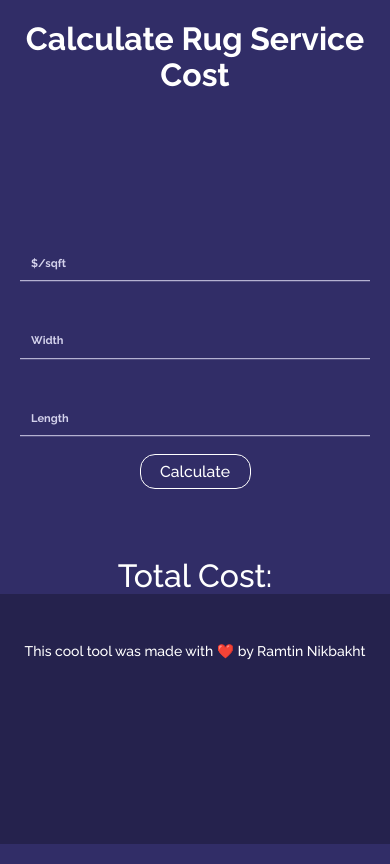
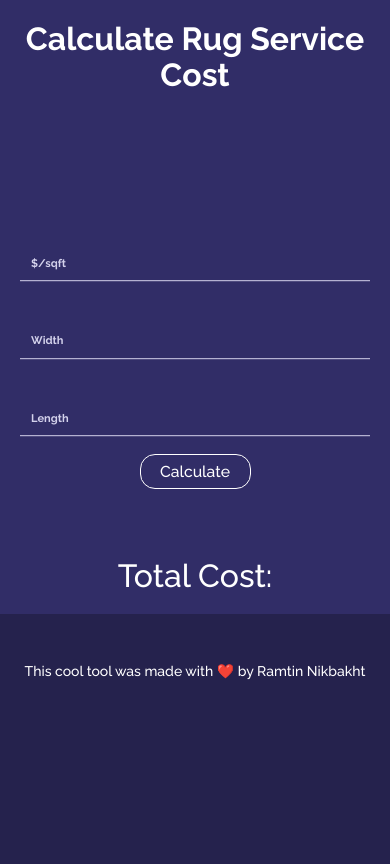
Before and after one commit to ramtinnikbakht/RugServiceApp, a plain HTML site: page index.html in a window 390 px wide. Drawn offline with nearby package versions, Linux system fonts and the light colour scheme.

Commit message:
Add media query to change position attribute of footer to relative once viewport reaches width of 600px

```diff
--- a/css/style.css
+++ b/css/style.css
@@ -44,3 +44,9 @@ button:hover {
 input.input__field {
 	padding-left: 55px;
 }
+
+@media only screen and (max-width: 600px) {
+	.footer {
+		position: relative;
+	}
+}
```
